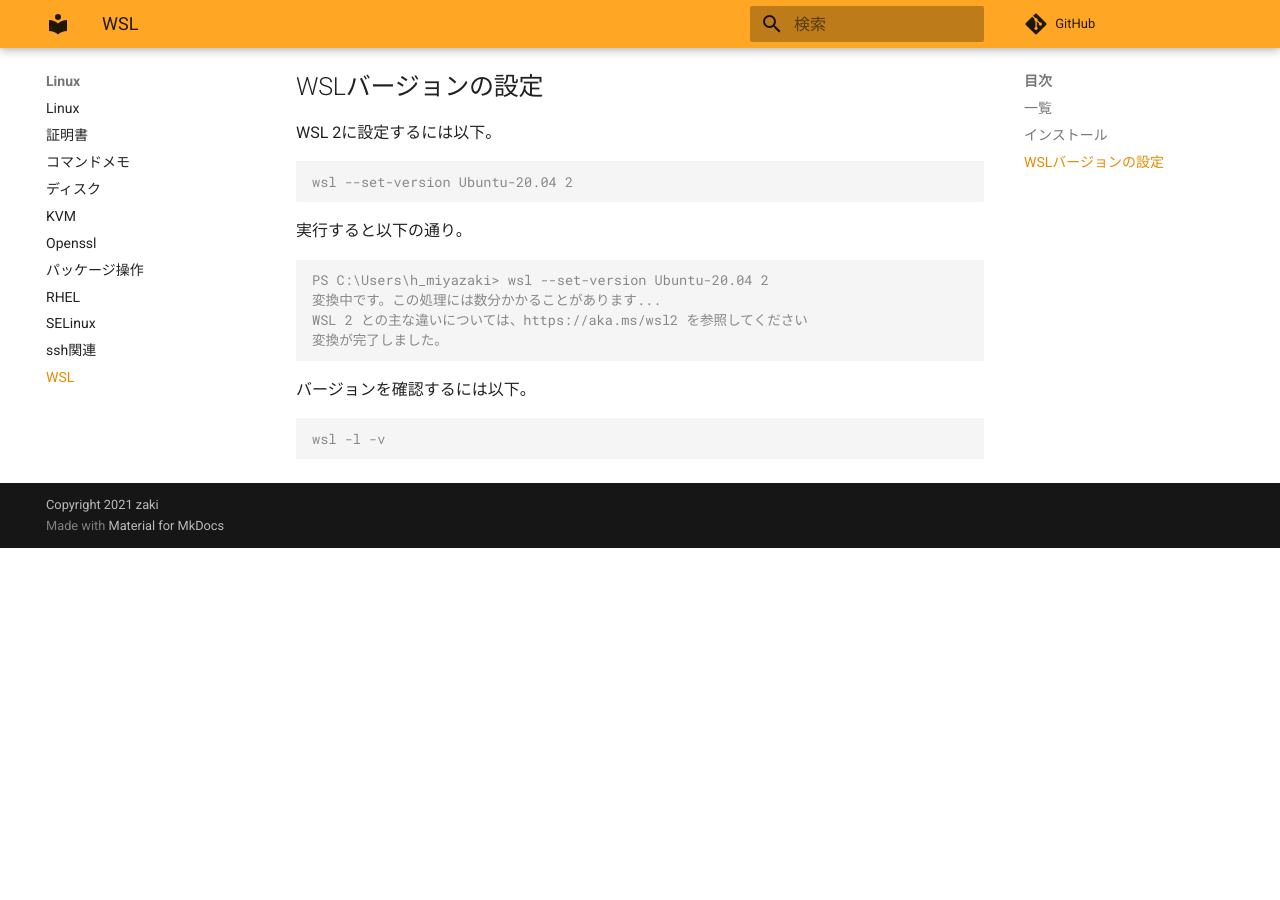
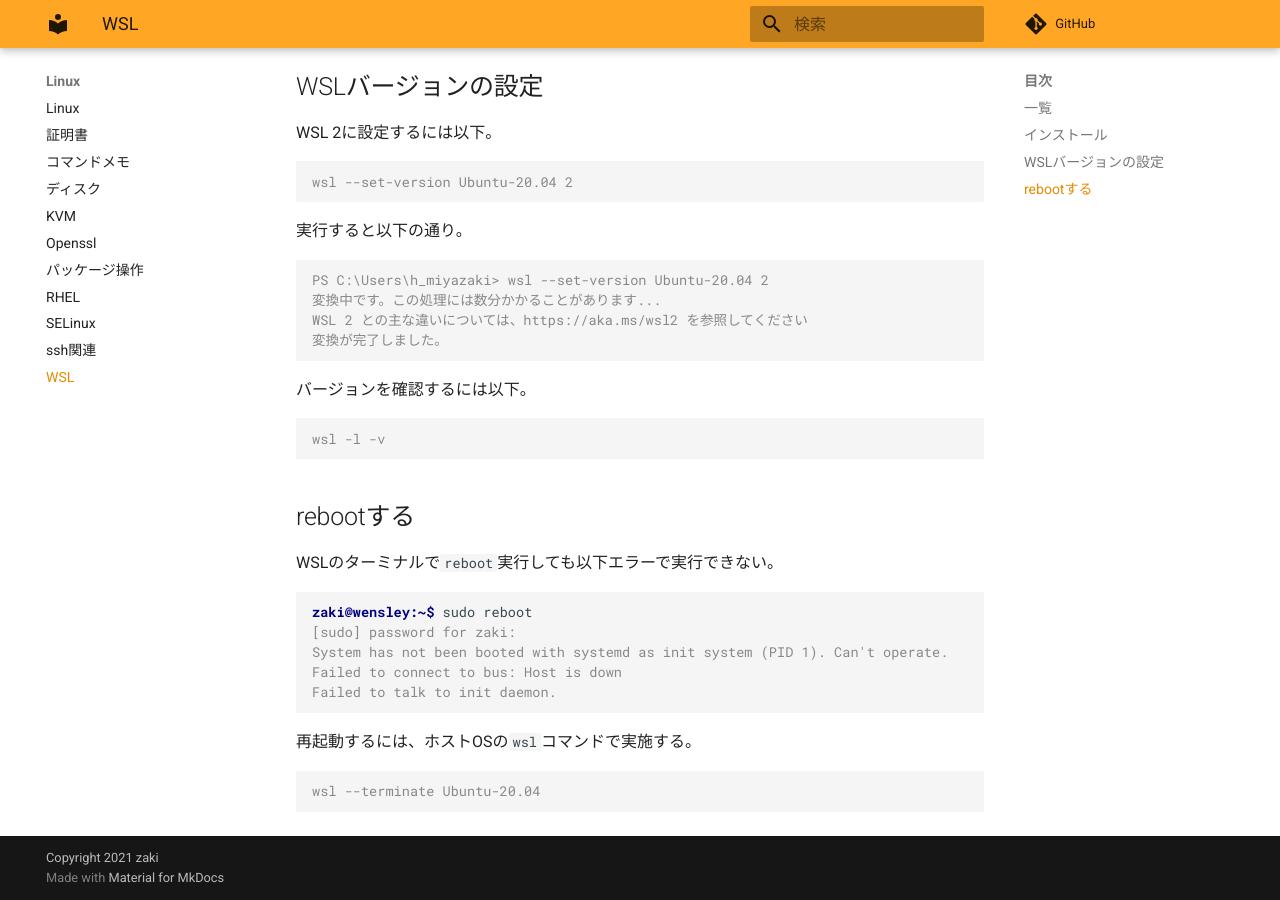
Before and after one commit to zaki-lknr/docs, an MkDocs documentation site: the page built from docs/Linux/wsl.md, in a window 1280 px wide and 900 px high, scrolled down 713 px. Built offline with MkDocs 1.6.1 and Material for MkDocs 9.7.7, drawn with Linux system fonts in a browser that asks for light colours; comment, search, counter and statistics services are not loaded; before the commit the page ends 1261 px from its top, so only the background shows below that.

Commit message:
add: linux/wsl: リブート

````diff
--- a/docs/Linux/wsl.md
+++ b/docs/Linux/wsl.md
@@ -50,3 +50,21 @@ WSL 2 との主な違いについては、https://aka.ms/wsl2 を参照してく
 ```console
 wsl -l -v
 ```
+
+## rebootする
+
+WSLのターミナルで`reboot`実行しても以下エラーで実行できない。
+
+```console
+zaki@wensley:~$ sudo reboot
+[sudo] password for zaki:
+System has not been booted with systemd as init system (PID 1). Can't operate.
+Failed to connect to bus: Host is down
+Failed to talk to init daemon.
+```
+
+再起動するには、ホストOSの`wsl`コマンドで実施する。
+
+```console
+wsl --terminate Ubuntu-20.04
+```
````
